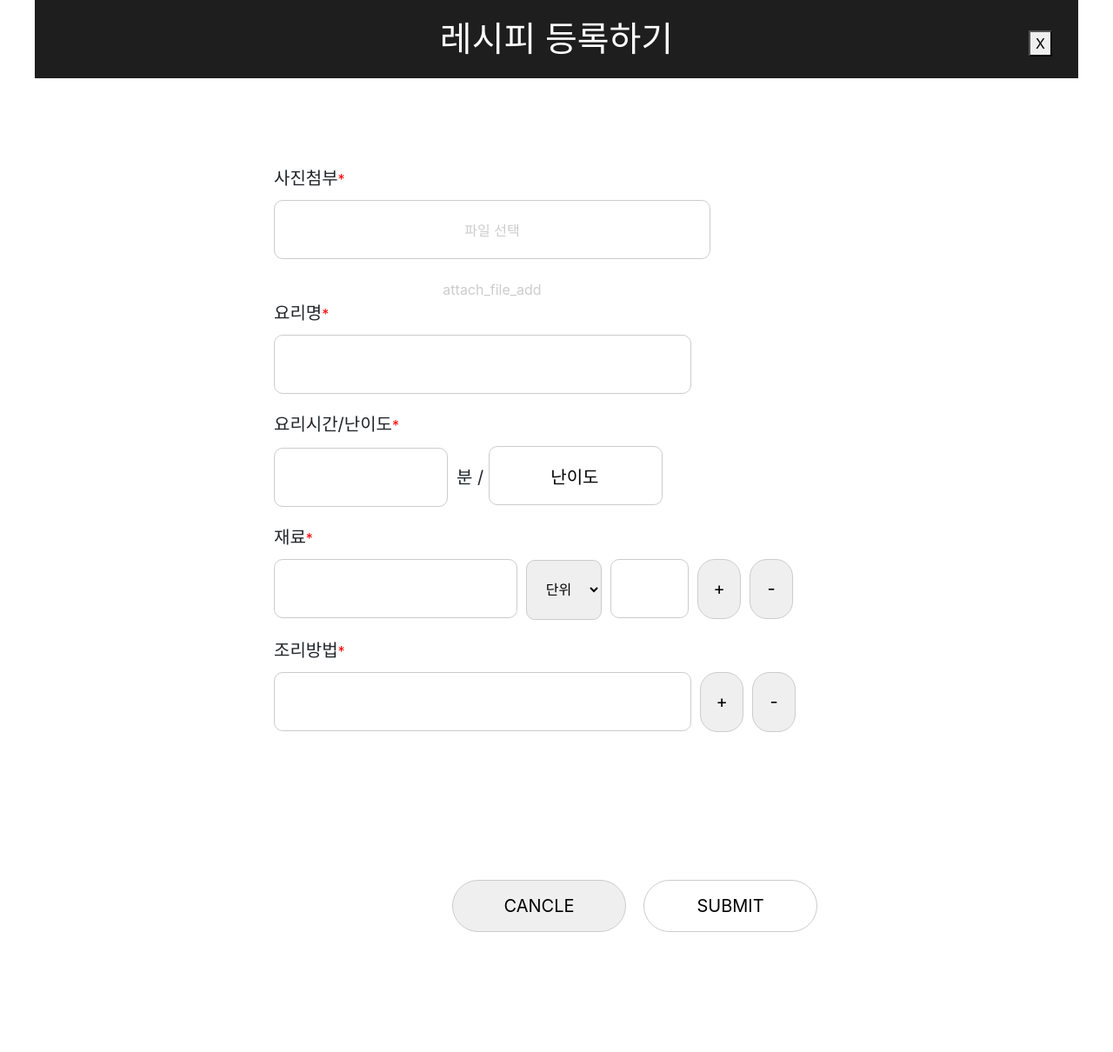
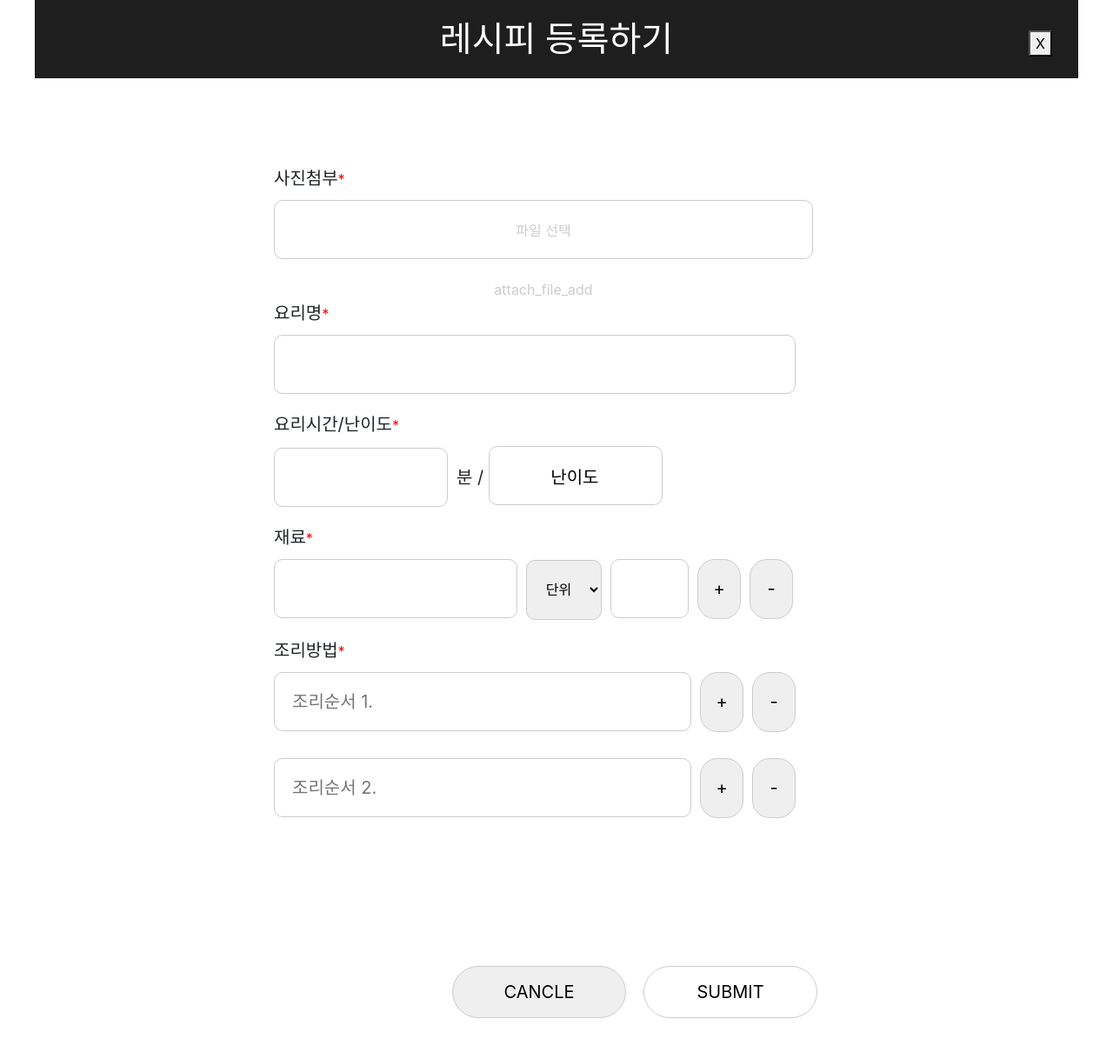
Before and after one commit to seungwoo-woo/baegopa, a React (Create React App) app: page / in a window 1280 px wide. Shown: the top 1210 px of the page at 87% size. Built offline with nearby package versions, Linux system fonts and the light colour scheme; the HTML template or start-up script is replaced by a standard one.

Commit message:
페이지 수정

```diff
--- a/src/pages/addrecipe/Addrecipe.css
+++ b/src/pages/addrecipe/Addrecipe.css
@@ -22,6 +22,7 @@
   position: absolute;
   right: 30px;
   top: 35px;
+  cursor: pointer;
 }
 
 .addRecipeBody {
@@ -31,15 +32,12 @@
 }
 
 .addRecipeBody div.input-file-button {
-  /* display: flex;
-  justify-content: flex-end;
-  align-items: center; */
 
   display: inline-block;
   text-align: center;
   line-height: 68px;
   color: #CCC;
-  width: 502px;
+  width: 620px;
   height: 68px;
   border: 1px solid #CCC;
   border-radius: 10px;
@@ -67,6 +65,9 @@
   padding-left: 20px;
 }
 
+.addRecipeBody input.recipeTitme {
+  width: 600px;
+}
 .addRecipeBody input.timeRecipe {
   width: 200px;
   padding-left: 0;
@@ -109,6 +110,7 @@
   width: 50px;
   margin-right: 10px;
   border-radius: 20px;
+  cursor: pointer;
 }
 
 .addRecipeFooter {
@@ -116,7 +118,7 @@
   width: 600px;
   margin: 0px auto;
   margin-bottom: 150px;
-  padding-left: 10px;
+  padding-left: 0px;
 }
 
 .addRecipeFooter button {
@@ -126,6 +128,7 @@
   border-radius: 40px;
   margin-left: 20px;
   font-size: 20px;
+  cursor: pointer;
 }
 
 .addRecipeFooter button.submitButton {
--- a/src/pages/addrecipe/Addrecipe.jsx
+++ b/src/pages/addrecipe/Addrecipe.jsx
@@ -24,7 +24,7 @@ function Addrecipe(props) {
           <span>요리명</span>
           <sapn style={{color: 'red'}}>*</sapn>
           <div>
-            <input type="text"></input>
+            <input type="text" className='recipeTitme'></input>
           </div>
 
           <span>요리시간/난이도</span>
@@ -52,7 +52,12 @@ function Addrecipe(props) {
           <span>조리방법</span>
           <sapn style={{color: 'red'}}>*</sapn>
           <div>
-            <input type="text"></input>
+            <input type="text" placeholder='조리순서 1.'></input>
+            <button className='plusMinus'>+</button>
+            <button className='plusMinus'>-</button>
+          </div>
+          <div>
+            <input type="text" placeholder='조리순서 2.'></input>
             <button className='plusMinus'>+</button>
             <button className='plusMinus'>-</button>
           </div>
```
